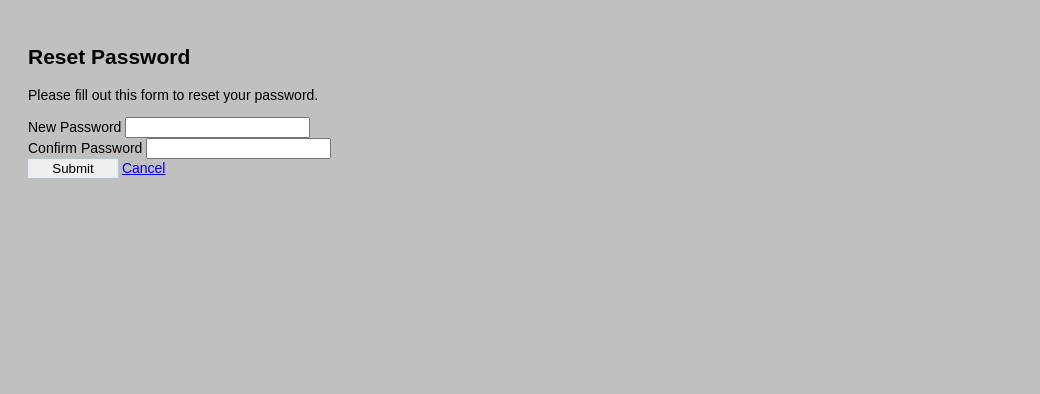
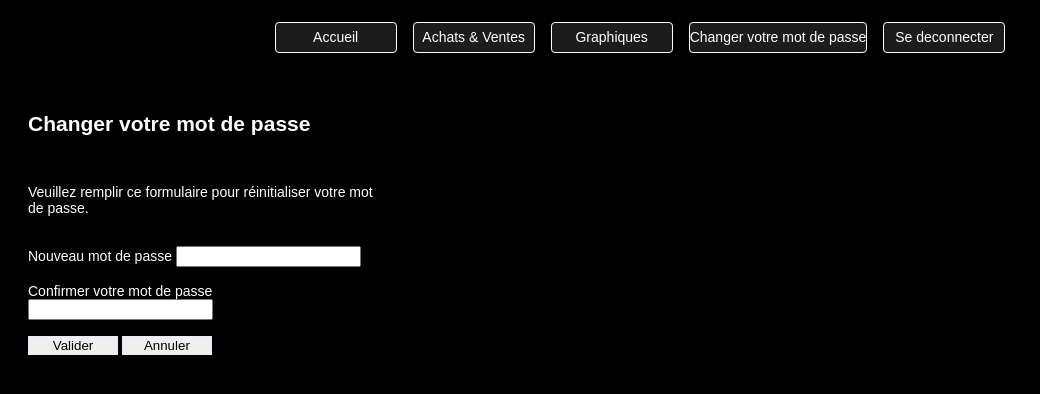
Before and after one commit to Joey-Galligani/SAE23, a PHP site: page /reset-password.php in a window 1280 px wide. Shown: the top 394 px of the page, without its empty margins (0-1040 px from the left). Run offline with PHP 8.4, Linux system fonts and the light colour scheme; the visitor is signed in with stand-in values (Sample User, id 1).

Commit message:
Add files via upload

```diff
--- a/SAE-23/indexsae23.css
+++ b/SAE-23/indexsae23.css
@@ -1,20 +1,22 @@
 
 body{
     font-family: t ;
-    background-color: #C0C0C0;
+    background-color: black;
+    color: white;
 }
 
 #txt{
-    background-color: #C0C0C0;
-    color: black;
+    background-color: black;
+    color: white;
     padding: 30px;
 }
 
 .menu {
     display: flex;              /* Transformation en flexbox */
     padding:0;                  /* Suppression des marges internes */
-    background-color: #C0C0C0;     /* Ajout de la couleur d'arrière-plan */
-    justify-content: center     /* Alignements des liens dans le menu */
+    background-color: black;     /* Ajout de la couleur d'arrière-plan */
+    justify-content: center;
+    color: white;
 }
 
 .menu li {
@@ -37,18 +39,18 @@ body{
 
 .menu a.actif {
     background-color: #000 ;
-    color: #1ABC9C ;
-    border-color: #1ABC9C ;
+    color: white ;
+    border-color: white ;
 }
 .menu a:hover,
 .menu a:hover.actif{
-  background-color: #610B0B;
-  color: #ffe843;
-  border-color: #ffe843;
+  background-color: green;
+  color: #ffffff;
+  border-color: #ffffff;
 }
 
-#divbase{
-    background-color: red;
+#divgraph{
+    background-color: white;
     width: 80%;
     margin-top: 1%;
     margin-left: 10%;
--- a/SAE-23/reset-password.php
+++ b/SAE-23/reset-password.php
@@ -20,20 +20,20 @@ if($_SERVER["REQUEST_METHOD"] == "POST"){
 
     // Validate new password
     if(empty(trim($_POST["new_password"]))){
-        $new_password_err = "Please enter the new password.";
+        $new_password_err = "Entrer un mot de passe, s'il vous plait.";
     } elseif(strlen(trim($_POST["new_password"])) < 6){
-        $new_password_err = "Password must have atleast 6 characters.";
+        $new_password_err = "Le mot de passe doit être composé d'au moins 6 caractères.";
     } else{
         $new_password = trim($_POST["new_password"]);
     }
 
     // Validate confirm password
     if(empty(trim($_POST["confirm_password"]))){
-        $confirm_password_err = "Please confirm the password.";
+        $confirm_password_err = "Confirmer le mot de passe.";
     } else{
         $confirm_password = trim($_POST["confirm_password"]);
         if(empty($new_password_err) && ($new_password != $confirm_password)){
-            $confirm_password_err = "Password did not match.";
+            $confirm_password_err = "Le mot de passe ne correspond pas.";
         }
     }
 
@@ -57,7 +57,7 @@ if($_SERVER["REQUEST_METHOD"] == "POST"){
                 header("location: login.php");
                 exit();
             } else{
-                echo "Oops! Something went wrong. Please try again later.";
+                echo "Un problème est survenu. Veuillez réessayer plus tard.";
             }
 
             // Close statement
@@ -74,7 +74,7 @@ if($_SERVER["REQUEST_METHOD"] == "POST"){
 <html lang="en">
 <head>
     <meta charset="UTF-8">
-    <title>Reset Password</title>
+    <title>RT Coin - Changer votre mot de passe :</title>
     <link rel="stylesheet" href="indexsae23.css"/>
     <style>
         body{ font: 14px sans-serif; }
@@ -82,24 +82,52 @@ if($_SERVER["REQUEST_METHOD"] == "POST"){
     </style>
 </head>
 <body>
+
+
+<nav>
+
+    <ul class="menu">
+			<li>
+				<a href="welcome.php" classe="actif">Accueil</a>
+			</li>
+			<li>
+				<a href="AetV.php">Achats & Ventes</a>
+			</li>
+			<li>
+				<a href="graph.php">Graphiques</a>
+			</li>
+            <li>
+                <a href="reset-password.php" class="btn btn-warning"> Changer votre mot de passe </a>
+            </li>
+            <li>
+                <a href="logout.php" class="btn btn-danger ml-3">Se deconnecter</a>
+            </li>
+		</ul>
+	</nav>
+
     <div class="wrapper">
-        <h2>Reset Password</h2>
-        <p>Please fill out this form to reset your password.</p>
+
+        <h2>Changer votre mot de passe</h2>
+        <br>
+        <p>Veuillez remplir ce formulaire pour réinitialiser votre mot de passe.</p>
         <form action="<?php echo htmlspecialchars($_SERVER["PHP_SELF"]); ?>" method="post">
+        <br>
             <div class="form-group">
-                <label>New Password</label>
+                <label>Nouveau mot de passe</label>
                 <input type="password" name="new_password" class="form-control <?php echo (!empty($new_password_err)) ? 'is-invalid' : ''; ?>" value="<?php echo $new_password; ?>">
                 <span class="invalid-feedback"><?php echo $new_password_err; ?></span>
             </div>
+            <br>
             <div class="form-group">
-                <label>Confirm Password</label>
+                <label>Confirmer votre mot de passe</label>
                 <input type="password" name="confirm_password" class="form-control <?php echo (!empty($confirm_password_err)) ? 'is-invalid' : ''; ?>">
                 <span class="invalid-feedback"><?php echo $confirm_password_err; ?></span>
             </div>
+            <br>
             <div id="monForm">
-                <input type="submit" class="btn btn-primary" value="Submit">
-                <a class="btn btn-link ml-2" href="welcome.php">Cancel</a>
-                <!-- <input type="reset" class="btn btn-primary" value="Cancel" href="welcome.php"> -->
+                <input type="submit" class="btn btn-primary" value="Valider">
+                <!--<a class="btn btn-link ml-2" href="welcome.php">Annuler</a>-->
+                <input type="reset" class="btn btn-primary" value="Annuler" href="welcome.php">
             </div>
         </form>
     </div>
```
Also changed, not shown: SAE-23/AetV.php (+6 -3 lines), SAE-23/app.js (added, +40 -0 lines), SAE-23/graph.php (+25 -5 lines), SAE-23/login.php (+18 -13 lines), SAE-23/register.php (+26 -19 lines), SAE-23/welcome.php (+7 -6 lines), SAE-23/RT-COIN-2.png (added), SAE-23/RT-COIN.png (added).
